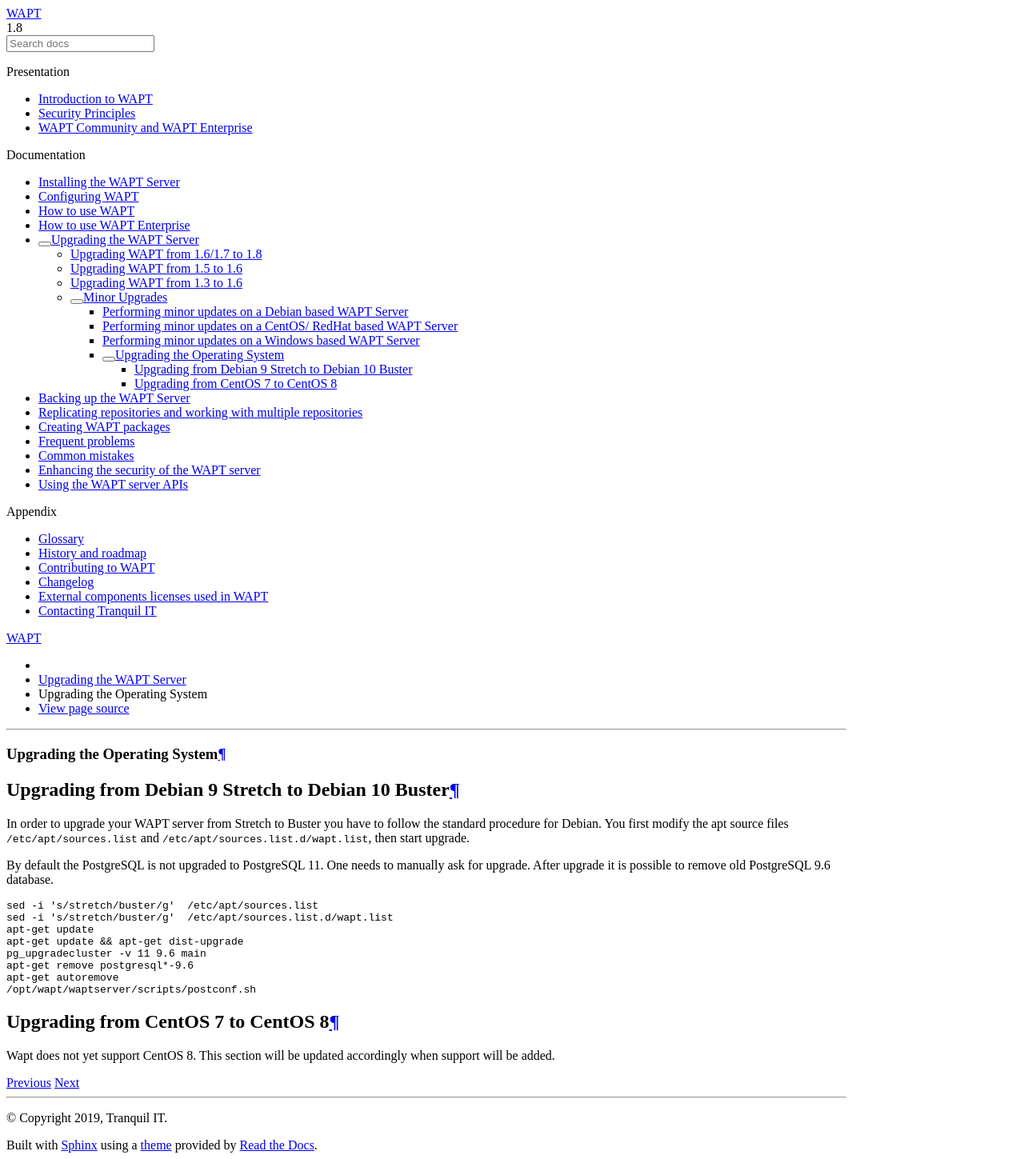
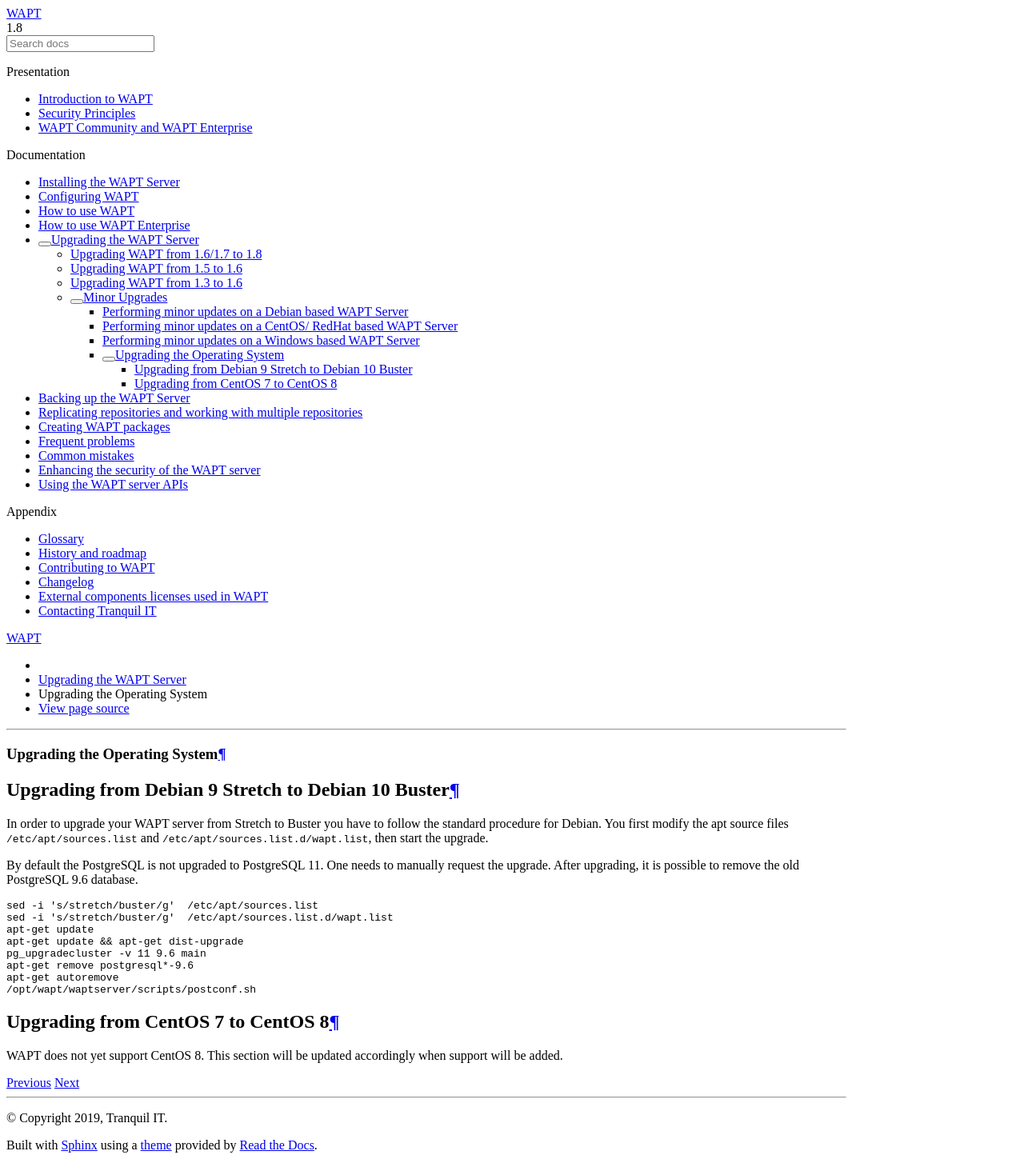
Before and after one commit to tranquilit/WAPT-Documentation, a Sphinx documentation site: the page built from source/waptserver-update/waptserver-upgrade-os.rst, in a window 1280 px wide. Shown: the whole page at 80% size. Built offline with Sphinx 7.4.7 and the Read the Docs theme 2.0.0, drawn with Linux system fonts in a browser that asks for light colours.

Commit message:
translations and minor fixes to rst

```diff
--- a/source/waptserver-update/index.rst
+++ b/source/waptserver-update/index.rst
@@ -58,7 +58,7 @@
     with old Debian version**;
 
   * consider migrating your existing WAPT installation
-    to Debian Buster or CentOS7 : :ref:`upgrade-waptserver-os`;
+    to :ref:`Debian Buster or CentOS7 <upgrade-waptserver-os>`;
 
 Upgrading WAPT from 1.5 to 1.6
 ------------------------------
--- a/source/waptserver-update/waptserver-upgrade-os.rst
+++ b/source/waptserver-update/waptserver-upgrade-os.rst
@@ -20,19 +20,20 @@
 
 .. _upgrade-waptserver-os:
 
-
 Upgrading the Operating System
 ==============================
 
 Upgrading from Debian 9 Stretch to Debian 10 Buster
 ---------------------------------------------------
 
-In order to upgrade your WAPT server from Stretch to Buster you have to follow the
-standard procedure for Debian. You first modify the apt source files :file:`/etc/apt/sources.list`
-and :file:`/etc/apt/sources.list.d/wapt.list`, then start upgrade.
+In order to upgrade your WAPT server from Stretch to Buster you have to follow
+the standard procedure for Debian. You first modify the apt source files
+:file:`/etc/apt/sources.list` and :file:`/etc/apt/sources.list.d/wapt.list`,
+then start the upgrade.
 
-By default the PostgreSQL is not upgraded to PostgreSQL 11. One needs to manually ask
-for upgrade. After upgrade it is possible to remove old PostgreSQL 9.6 database.
+By default the PostgreSQL is not upgraded to PostgreSQL 11.
+One needs to manually request the upgrade.
+After upgrading, it is possible to remove the old PostgreSQL 9.6 database.
 
 .. code-block:: bash
 
@@ -45,9 +46,8 @@
   apt-get autoremove
   /opt/wapt/waptserver/scripts/postconf.sh
 
-
 Upgrading from CentOS 7 to CentOS 8
 -----------------------------------
 
-Wapt does not yet support CentOS 8. This section will be updated accordingly when
-support will be added.
+WAPT does not yet support CentOS 8. This section will be updated accordingly
+when support will be added.
```
Also changed, not shown: source/wapt-usage/wapt-organizational-unit.rst (+12 -14 lines), 17 other files.
